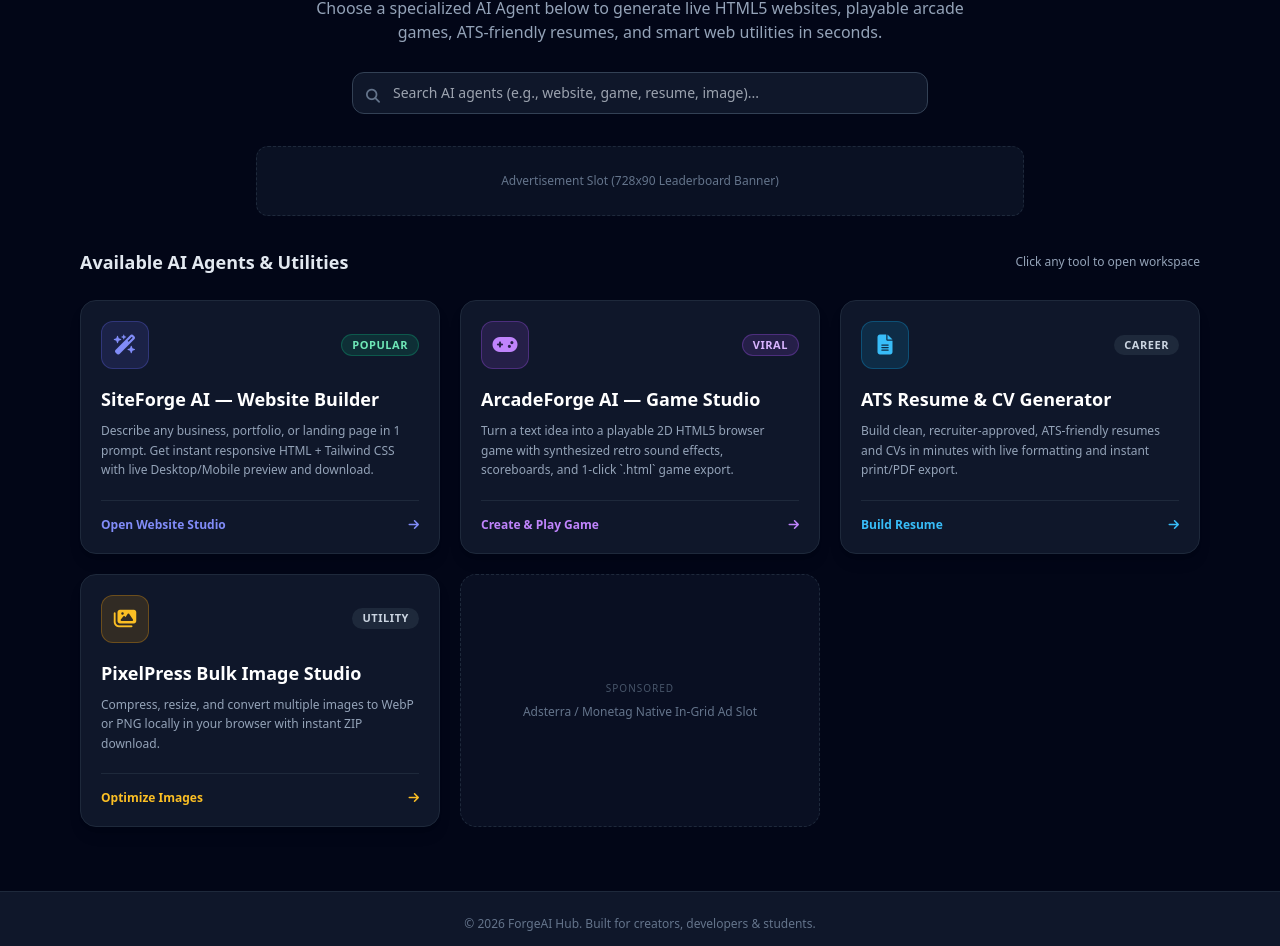
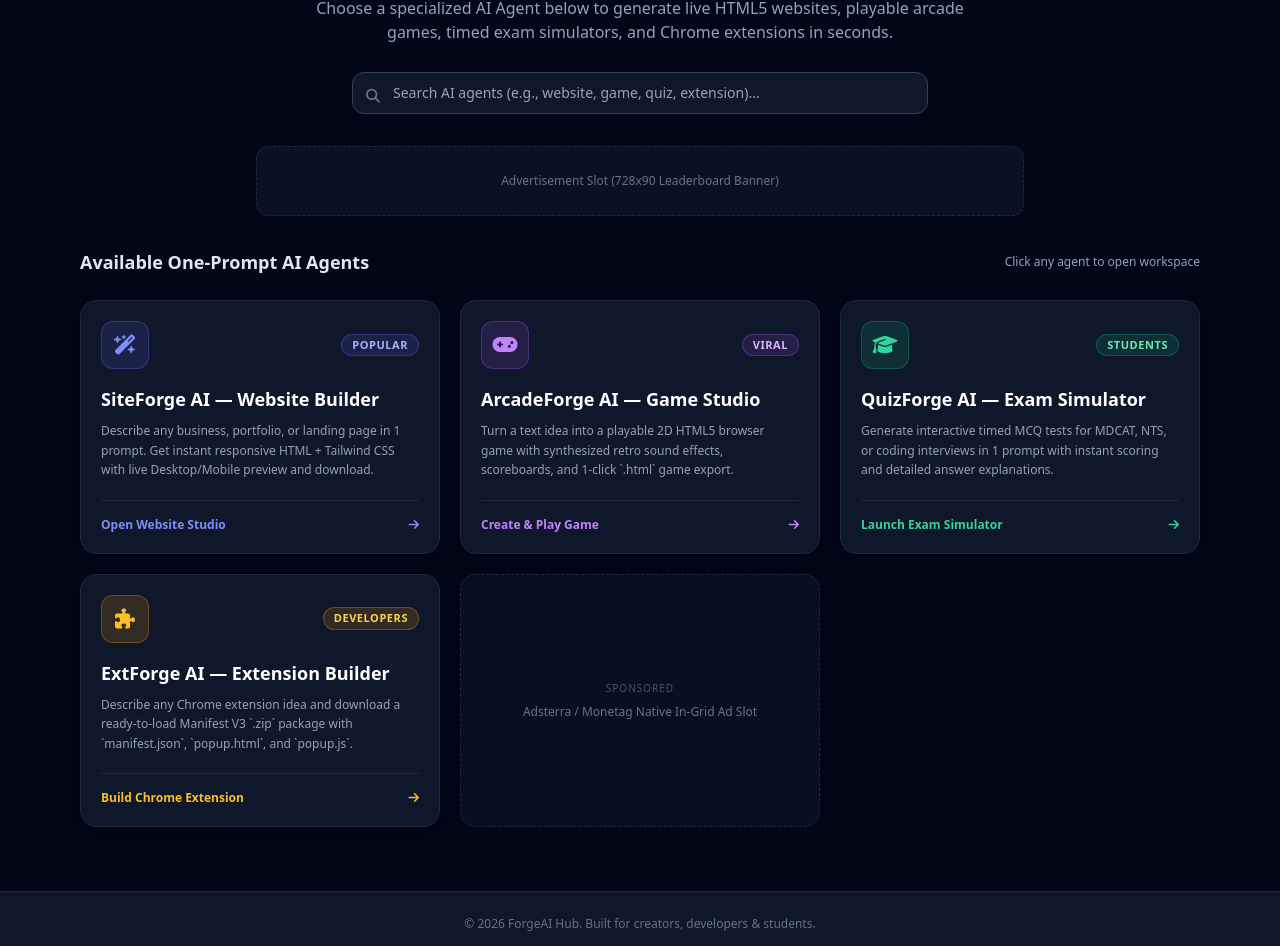
Before and after one commit to Bilal9087/AI-Tools-Hub, a plain HTML site: page index.html in a window 1280 px wide. Shown: the part 276-1222 px from the top of the page. Drawn offline with nearby package versions, Linux system fonts and the light colour scheme.

Commit message:
Update hub index with new tool cards

```diff
--- a/index.html
+++ b/index.html
@@ -3,8 +3,8 @@
 <head>
     <meta charset="UTF-8">
     <meta name="viewport" content="width=device-width, initial-scale=1.0">
-    <title>ForgeAI Hub — Free One-Prompt AI Agents, Website & Game Builders</title>
-    <meta name="description" content="Free suite of specialized AI tools: build websites in 1 prompt, generate playable HTML5 games, create ATS resumes, and optimize images instantly.">
+    <title>ForgeAI Hub — Free One-Prompt AI Agents, Website, Game & Extension Builders</title>
+    <meta name="description" content="Free suite of specialized AI agents: build websites in 1 prompt, generate playable HTML5 games, create timed MCQ quizzes, and build Chrome extensions instantly.">
     <script src="https://cdn.tailwindcss.com"></script>
     <link rel="stylesheet" href="https://cdnjs.cloudflare.com/ajax/libs/font-awesome/6.5.1/css/all.min.css">
 
@@ -27,14 +27,16 @@
                 </div>
             </a>
 
-            <nav class="hidden md:flex items-center gap-6 text-sm text-slate-300">
-                <a href="#tools" class="hover:text-white transition">All AI Tools</a>
+            <nav class="hidden md:flex items-center gap-5 text-sm text-slate-300">
+                <a href="#tools" class="hover:text-white transition">All AI Agents</a>
                 <a href="./website-builder/" class="hover:text-indigo-400 transition">Website Builder</a>
                 <a href="./game-generator/" class="hover:text-purple-400 transition">Game Studio</a>
+                <a href="./quiz-maker/" class="hover:text-emerald-400 transition">Exam Simulator</a>
+                <a href="./extension-builder/" class="hover:text-amber-400 transition">Extension Builder</a>
             </nav>
 
             <a href="#tools" class="bg-indigo-600 hover:bg-indigo-500 text-white text-xs font-semibold px-4 py-2 rounded-lg transition">
-                Launch Tools <i class="fa-solid fa-arrow-right ml-1"></i>
+                Launch Agents <i class="fa-solid fa-arrow-right ml-1"></i>
             </a>
         </div>
     </header>
@@ -48,14 +50,14 @@
             Turn a Single Prompt into <span class="bg-gradient-to-r from-indigo-400 via-purple-400 to-pink-400 bg-clip-text text-transparent">Websites, Games & Apps</span>
         </h1>
         <p class="text-slate-400 text-sm sm:text-base max-w-2xl mx-auto mt-4">
-            Choose a specialized AI Agent below to generate live HTML5 websites, playable arcade games, ATS-friendly resumes, and smart web utilities in seconds.
+            Choose a specialized AI Agent below to generate live HTML5 websites, playable arcade games, timed exam simulators, and Chrome extensions in seconds.
         </p>
 
-        <!-- Search & Category Filter -->
+        <!-- Search Filter -->
         <div class="max-w-xl mx-auto mt-7 flex flex-col sm:flex-row gap-2">
             <div class="relative flex-1">
                 <i class="fa-solid fa-magnifying-glass absolute left-3.5 top-3.5 text-slate-500 text-sm"></i>
-                <input id="tool-search" onkeyup="filterTools()" type="text" placeholder="Search AI agents (e.g., website, game, resume, image)..."
+                <input id="tool-search" onkeyup="filterTools()" type="text" placeholder="Search AI agents (e.g., website, game, quiz, extension)..."
                     class="w-full bg-slate-900 border border-slate-700 focus:border-indigo-500 rounded-xl pl-10 pr-4 py-2.5 text-sm text-slate-100 outline-none">
             </div>
         </div>
@@ -67,11 +69,11 @@
         </div>
     </section>
 
-    <!-- AI Tools Grid -->
+    <!-- AI Agents Grid -->
     <main id="tools" class="max-w-6xl mx-auto px-4 pb-16 flex-1 w-full">
         <div class="flex items-center justify-between mb-6">
-            <h2 class="text-lg font-bold text-slate-200">Available AI Agents & Utilities</h2>
-            <span class="text-xs text-slate-400">Click any tool to open workspace</span>
+            <h2 class="text-lg font-bold text-slate-200">Available One-Prompt AI Agents</h2>
+            <span class="text-xs text-slate-400">Click any agent to open workspace</span>
         </div>
 
         <div id="tools-grid" class="grid grid-cols-1 md:grid-cols-2 lg:grid-cols-3 gap-5">
@@ -84,7 +86,7 @@
                         <div class="w-12 h-12 rounded-xl bg-indigo-500/15 border border-indigo-500/30 flex items-center justify-center text-indigo-400 text-xl">
                             <i class="fa-solid fa-wand-magic-sparkles"></i>
                         </div>
-                        <span class="text-[11px] font-semibold uppercase tracking-wider bg-emerald-500/15 text-emerald-300 border border-emerald-500/30 px-2.5 py-0.5 rounded-full">Popular</span>
+                        <span class="text-[11px] font-semibold uppercase tracking-wider bg-indigo-500/15 text-indigo-300 border border-indigo-500/30 px-2.5 py-0.5 rounded-full">Popular</span>
                     </div>
                     <h3 class="text-lg font-bold text-white group-hover:text-indigo-300 transition">SiteForge AI — Website Builder</h3>
                     <p class="text-xs text-slate-400 mt-2 leading-relaxed">
@@ -118,44 +120,44 @@
                 </div>
             </a>
 
-            <!-- Card 3: ATS Resume / CV Builder (Link to your existing CV tool) -->
-            <a href="./cv-maker/" data-tags="cv resume ats job career generator pdf"
-               class="tool-card group bg-slate-900 hover:bg-slate-800/90 border border-slate-800 hover:border-sky-500/60 rounded-2xl p-5 flex flex-col justify-between transition duration-200 shadow-lg">
+            <!-- Card 3: QuizForge AI -->
+            <a href="./quiz-maker/" data-tags="quiz exam mdcat nts test mcq study simulator"
+               class="tool-card group bg-slate-900 hover:bg-slate-800/90 border border-slate-800 hover:border-emerald-500/60 rounded-2xl p-5 flex flex-col justify-between transition duration-200 shadow-lg">
                 <div>
                     <div class="flex items-center justify-between mb-4">
-                        <div class="w-12 h-12 rounded-xl bg-sky-500/15 border border-sky-500/30 flex items-center justify-center text-sky-400 text-xl">
-                            <i class="fa-solid fa-file-lines"></i>
+                        <div class="w-12 h-12 rounded-xl bg-emerald-500/15 border border-emerald-500/30 flex items-center justify-center text-emerald-400 text-xl">
+                            <i class="fa-solid fa-graduation-cap"></i>
                         </div>
-                        <span class="text-[11px] font-semibold uppercase tracking-wider bg-slate-800 text-slate-300 px-2.5 py-0.5 rounded-full">Career</span>
+                        <span class="text-[11px] font-semibold uppercase tracking-wider bg-emerald-500/15 text-emerald-300 border border-emerald-500/30 px-2.5 py-0.5 rounded-full">Students</span>
                     </div>
-                    <h3 class="text-lg font-bold text-white group-hover:text-sky-300 transition">ATS Resume & CV Generator</h3>
+                    <h3 class="text-lg font-bold text-white group-hover:text-emerald-300 transition">QuizForge AI — Exam Simulator</h3>
                     <p class="text-xs text-slate-400 mt-2 leading-relaxed">
-                        Build clean, recruiter-approved, ATS-friendly resumes and CVs in minutes with live formatting and instant print/PDF export.
+                        Generate interactive timed MCQ tests for MDCAT, NTS, or coding interviews in 1 prompt with instant scoring and detailed answer explanations.
                     </p>
                 </div>
-                <div class="mt-5 pt-4 border-t border-slate-800 flex items-center justify-between text-xs font-semibold text-sky-400">
-                    <span>Build Resume</span>
+                <div class="mt-5 pt-4 border-t border-slate-800 flex items-center justify-between text-xs font-semibold text-emerald-400">
+                    <span>Launch Exam Simulator</span>
                     <i class="fa-solid fa-arrow-right group-hover:translate-x-1 transition-transform"></i>
                 </div>
             </a>
 
-            <!-- Card 4: PixelPress Image Optimizer (Link to your existing PixelPress tool) -->
-            <a href="./image-tools/" data-tags="image compressor resizer webp converter bulk"
+            <!-- Card 4: ExtForge AI -->
+            <a href="./extension-builder/" data-tags="chrome extension manifest v3 plugin builder zip"
                class="tool-card group bg-slate-900 hover:bg-slate-800/90 border border-slate-800 hover:border-amber-500/60 rounded-2xl p-5 flex flex-col justify-between transition duration-200 shadow-lg">
                 <div>
                     <div class="flex items-center justify-between mb-4">
                         <div class="w-12 h-12 rounded-xl bg-amber-500/15 border border-amber-500/30 flex items-center justify-center text-amber-400 text-xl">
-                            <i class="fa-solid fa-images"></i>
+                            <i class="fa-solid fa-puzzle-piece"></i>
                         </div>
-                        <span class="text-[11px] font-semibold uppercase tracking-wider bg-slate-800 text-slate-300 px-2.5 py-0.5 rounded-full">Utility</span>
+                        <span class="text-[11px] font-semibold uppercase tracking-wider bg-amber-500/15 text-amber-300 border border-amber-500/30 px-2.5 py-0.5 rounded-full">Developers</span>
                     </div>
-                    <h3 class="text-lg font-bold text-white group-hover:text-amber-300 transition">PixelPress Bulk Image Studio</h3>
+                    <h3 class="text-lg font-bold text-white group-hover:text-amber-300 transition">ExtForge AI — Extension Builder</h3>
                     <p class="text-xs text-slate-400 mt-2 leading-relaxed">
-                        Compress, resize, and convert multiple images to WebP or PNG locally in your browser with instant ZIP download.
+                        Describe any Chrome extension idea and download a ready-to-load Manifest V3 `.zip` package with `manifest.json`, `popup.html`, and `popup.js`.
                     </p>
                 </div>
                 <div class="mt-5 pt-4 border-t border-slate-800 flex items-center justify-between text-xs font-semibold text-amber-400">
-                    <span>Optimize Images</span>
+                    <span>Build Chrome Extension</span>
                     <i class="fa-solid fa-arrow-right group-hover:translate-x-1 transition-transform"></i>
                 </div>
             </a>
```
